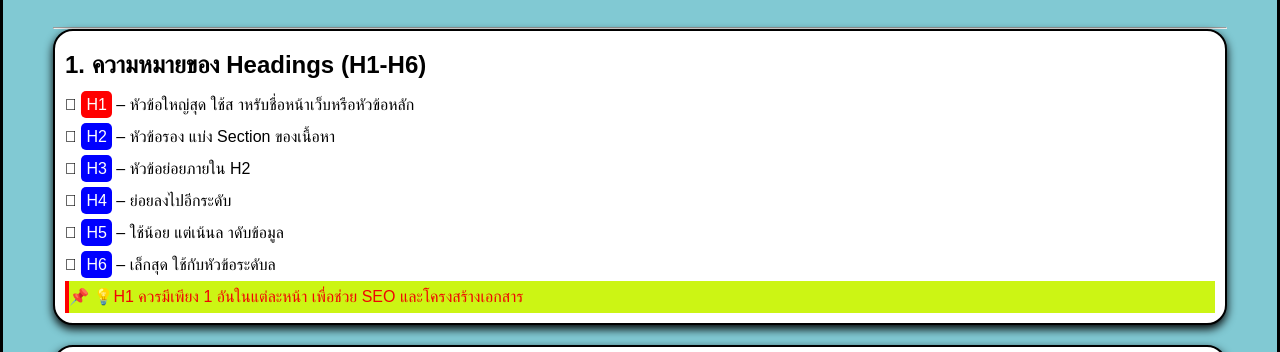
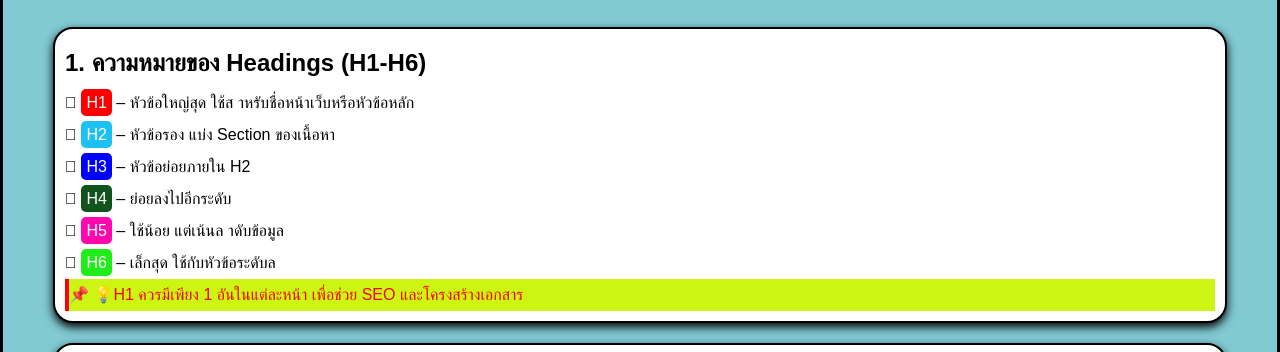
Before and after one commit to 684259026-crypto/Web1-684259026, a plain HTML site: page W03-02-heading.html in a window 1280 px wide. Shown: the part 385-737 px from the top of the page. Drawn offline with Linux system fonts and the light colour scheme.

Commit message:
Add files via upload

```diff
--- a/W03-02-heading.html
+++ b/W03-02-heading.html
@@ -103,7 +103,7 @@
             padding: 5px;
         }
         .h2-label {
-            background-color: blue ;
+            background-color: rgb(28, 192, 241) ;
             color: white;
             border-radius: 5px;
             padding: 5px;
@@ -115,19 +115,19 @@
             padding: 5px;
         }
         .h4-label {
-            background-color: blue ;
+            background-color: rgb(17, 83, 28) ;
             color: white;
             border-radius: 5px;
             padding: 5px;
         }
         .h5-label {
-            background-color: blue ;
+            background-color: rgb(255, 8, 173) ;
             color: white;
             border-radius: 5px;
             padding: 5px;
         }
         .h6-label {
-            background-color: blue ;
+            background-color: rgb(31, 236, 24) ;
             color: white;
             border-radius: 5px;
             padding: 5px;
@@ -149,7 +149,7 @@
                 <h1 class="text-title">Workshop:HTML Heading</h1>
                 <p>ฝึกใช้เเท็ก h1-h6 และปรับขนาดหัวข้อด้วย css</p>
             </div>
-            <hr>
+
             <div class="card">
                 <h2>1. ความหมายของ Headings (H1-H6)</h2>
                 <ul>
```
Also changed, not shown: W03-01-heading.html (line endings or trailing spaces).
